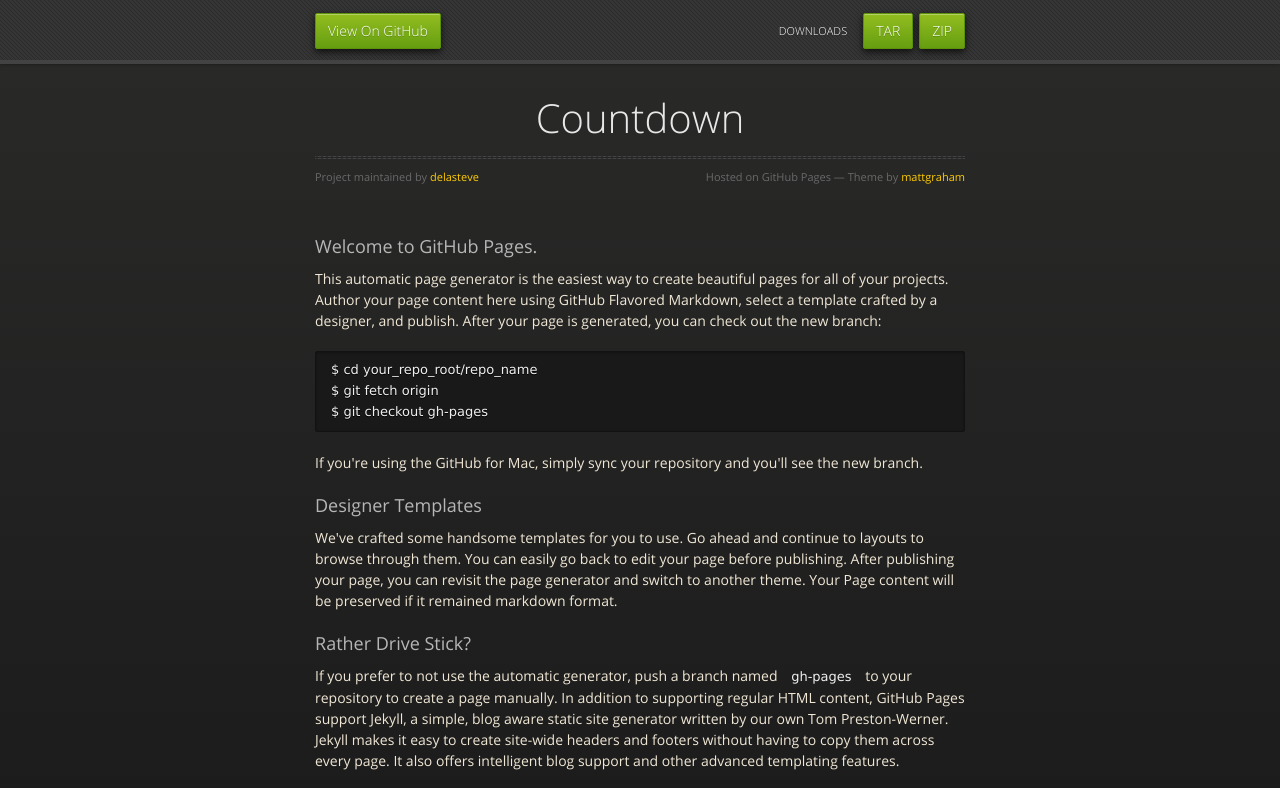
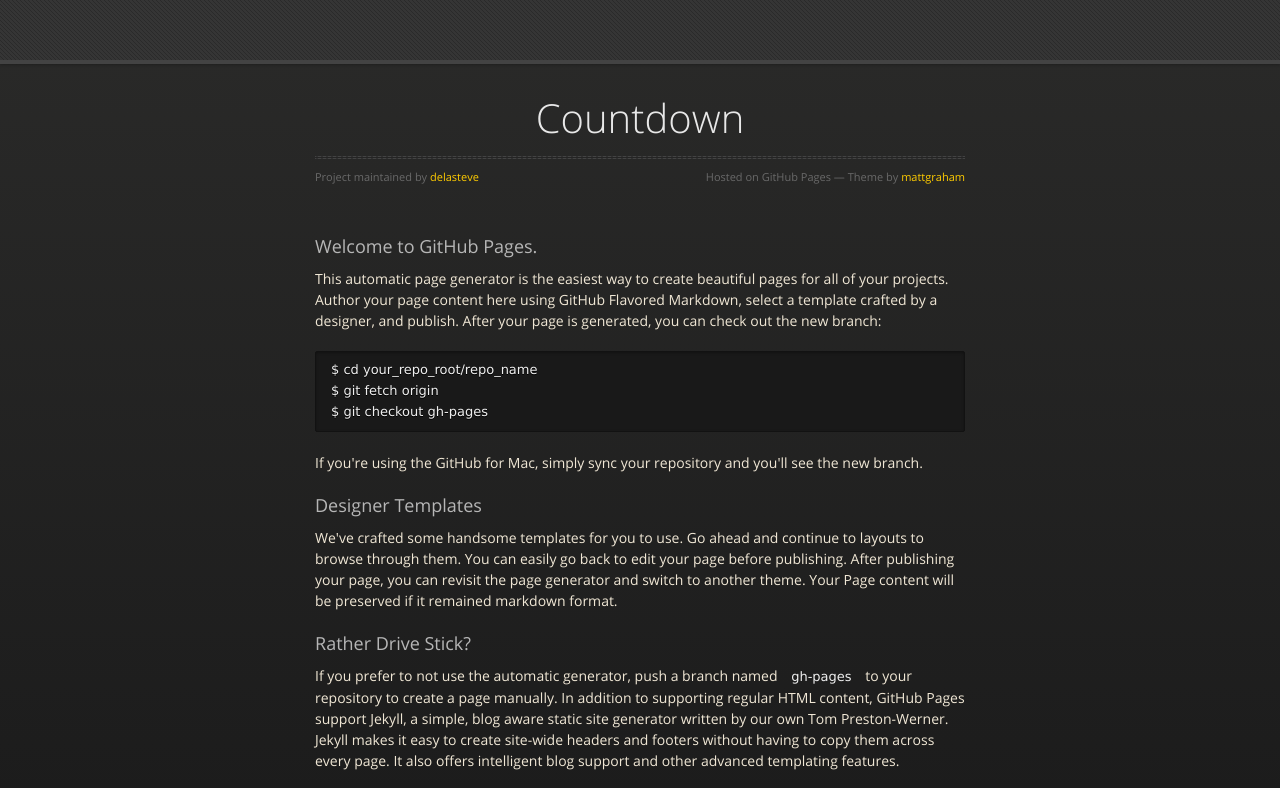
Before and after one commit to delasteve/countdown, a plain HTML site: page index.html in a window 1280 px wide. Shown: the top 788 px of the page. Drawn offline with nearby package versions, Linux system fonts and the light colour scheme.

Commit message:
Update index.html

```diff
--- a/index.html
+++ b/index.html
@@ -19,12 +19,6 @@
   </head>
   <body>
       <div id="header">
-        <nav>
-          <li class="fork"><a href="https://github.com/delasteve/Countdown">View On GitHub</a></li>
-          <li class="downloads"><a href="https://github.com/delasteve/Countdown/zipball/master">ZIP</a></li>
-          <li class="downloads"><a href="https://github.com/delasteve/Countdown/tarball/master">TAR</a></li>
-          <li class="title">DOWNLOADS</li>
-        </nav>
       </div><!-- end header -->
 
     <div class="wrapper">
```
